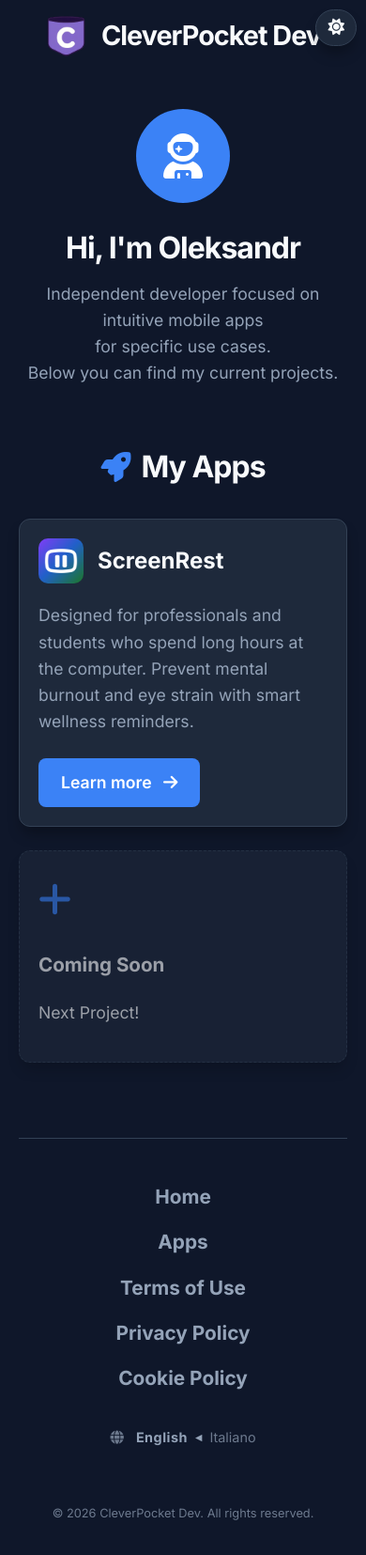
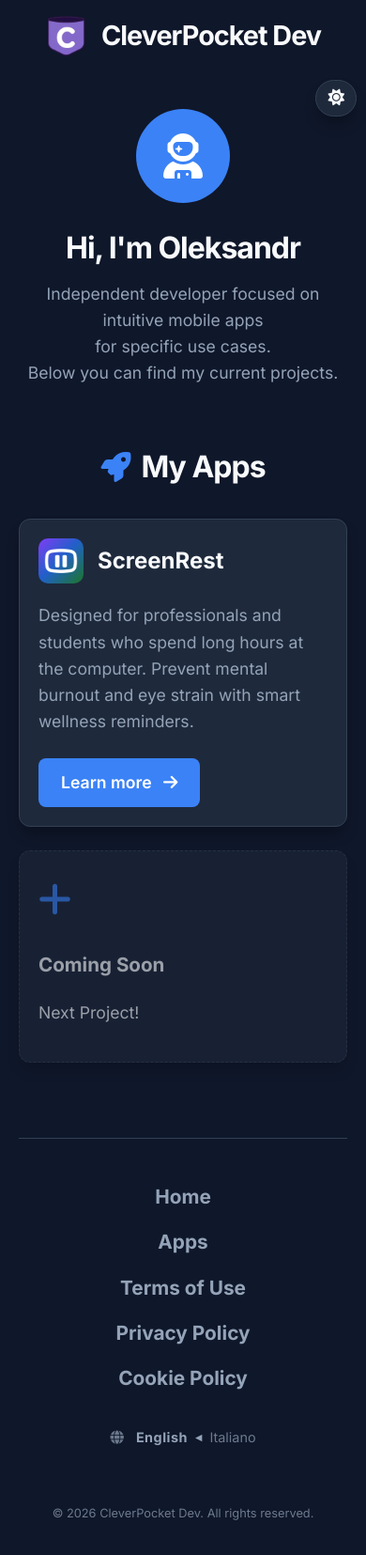
Before and after one commit to digitalcreat0r/sitoweb, a Jekyll site: the page built from index.html, in a window 390 px wide. Shown: the whole page at 94% size. Built offline with Jekyll 4.4.1, drawn with Linux system fonts in a browser that asks for light colours.

Commit message:
aggiornamento

```diff
--- a/_layouts/default.html
+++ b/_layouts/default.html
@@ -143,6 +143,18 @@
             localStorage.setItem('theme', isLight ? 'light' : 'dark');
             updateIcon(isLight);
         });
+
+        window.addEventListener('scroll', () => {
+            if (window.innerWidth <= 600) {
+                if (window.scrollY > 50) {
+                    themeToggle.classList.add('scrolled');
+                } else {
+                    themeToggle.classList.remove('scrolled');
+                }
+            } else {
+                themeToggle.classList.remove('scrolled');
+            }
+        });
     }
 </script>
 
--- a/_sass/_components.scss
+++ b/_sass/_components.scss
@@ -85,7 +85,14 @@
 .tester-note i { color: var(--primary-color); margin-right: 8px; }
 
 @media (max-width: 600px) {
-    .theme-switch-btn { top: 10px; right: 10px; padding: 8px 12px; }
+    .theme-switch-btn {
+            top: 85px;
+            right: 10px;
+            padding: 8px 12px;
+        }
+    .theme-switch-btn.scrolled { top: 10px; }
+    .maintenance-on .theme-switch-btn { top: 125px; }
+    .maintenance-on .theme-switch-btn.scrolled { top: 50px; }
     .tester-note { font-size: 1.1rem; line-height: 1.5; }
     .reward-badge {
             cursor: pointer;
```
